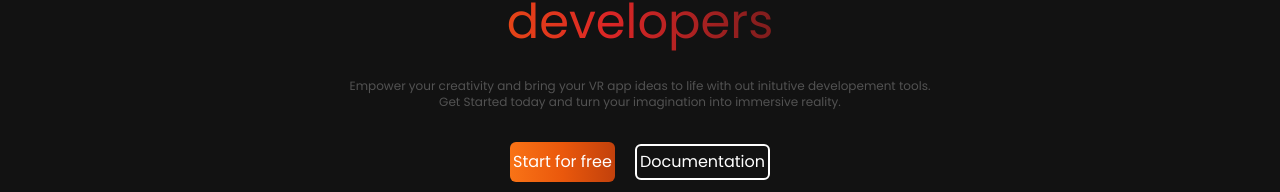
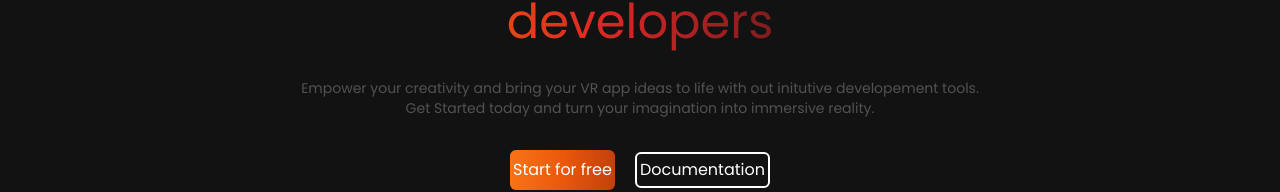
Before and after one commit to therazahussain/VirtualR---tailwind-project, a React (Create React App) app: page / in a window 1280 px wide. Shown: the part 226-418 px from the top of the page. Built offline with nearby package versions, Linux system fonts and the light colour scheme; the HTML template or start-up script is replaced by a standard one.

Commit message:
Sero s ection updated

```diff
--- a/src/components/Hero.jsx
+++ b/src/components/Hero.jsx
@@ -12,7 +12,7 @@
             for developers
           </span>
         </h1>
-        <p className="text-neutral-600 text-center text-xs md:text-md">
+        <p className="text-neutral-600 text-center text-sm md:text-md">
           Empower your creativity and bring your VR app ideas to life with out
           initutive developement tools. <br /> Get Started today and turn your
           imagination into immersive reality.
```
